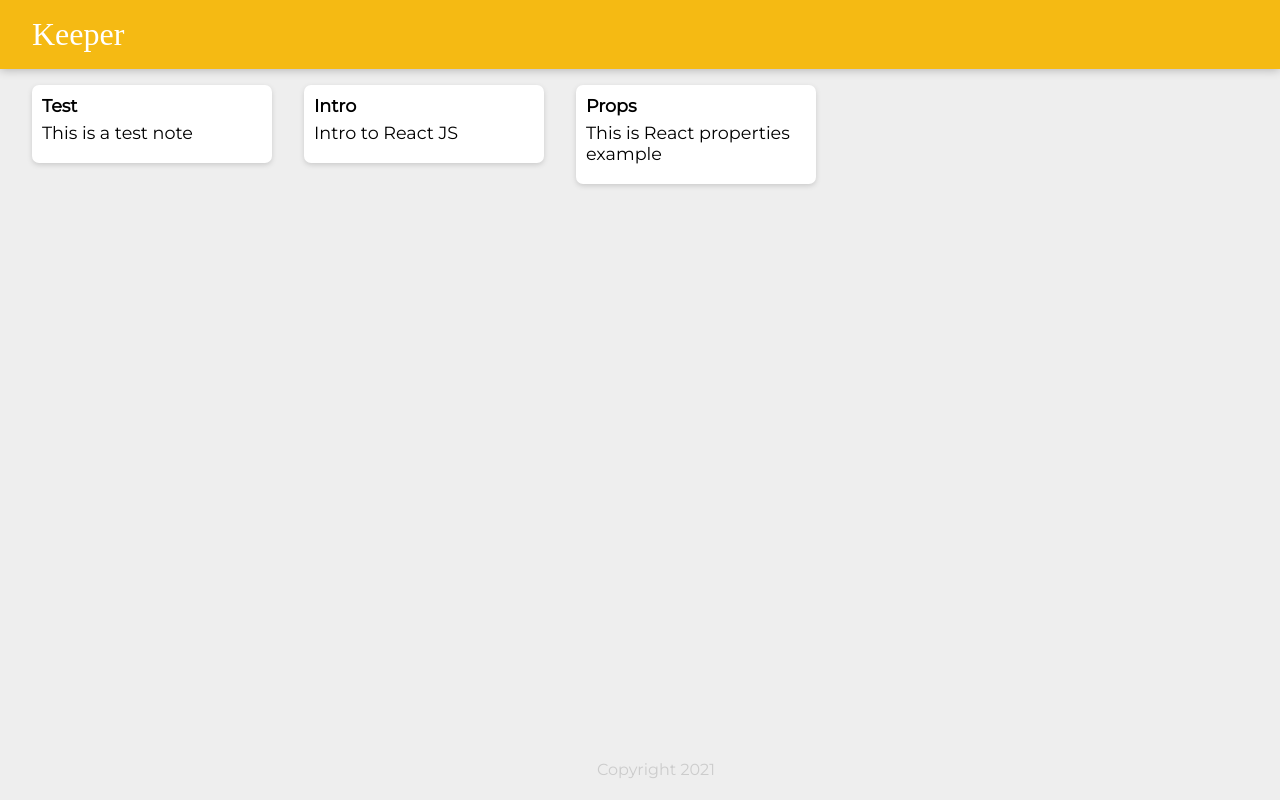
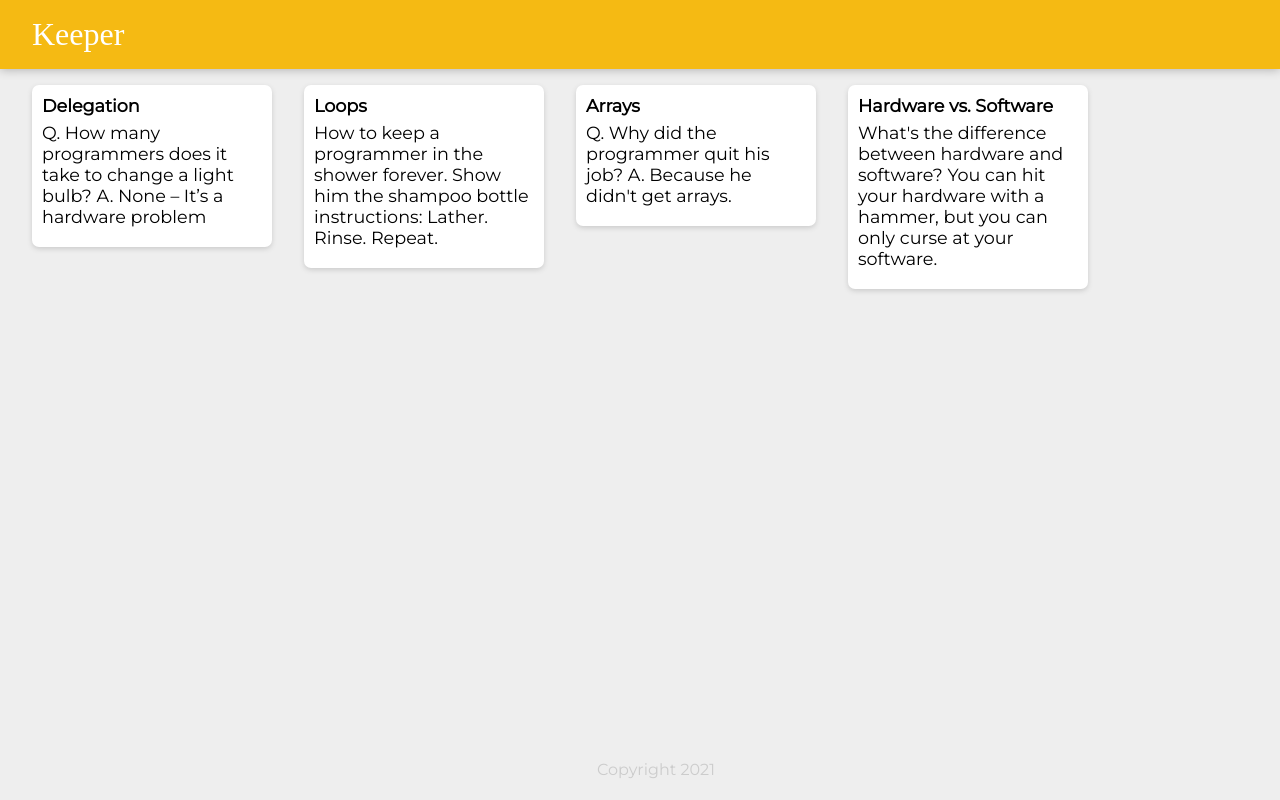
Before and after one commit to prabhuyadav/Notekeeper, a React (Create React App) app: page / in a window 1280 px wide. Built offline with nearby package versions, Linux system fonts and the light colour scheme; a web font is replaced by a local one.

Commit message:
Mapping Data to Components

```diff
--- a/src/components/App.jsx
+++ b/src/components/App.jsx
@@ -2,14 +2,16 @@
 import Header from "./Header";
 import Footer from "./Footer";
 import Note from "./Note";
+import notes from "../notes";
 
+const createNote = (item) => (
+  <Note key={item.key} noteTitle={item.title} noteBody={item.content} />
+);
 function App() {
   const htmlApp = (
     <div>
       <Header />
-      <Note noteTitle="Test" noteBody="This is a test note" />
-      <Note noteTitle="Intro" noteBody="Intro to React JS" />
-      <Note noteTitle="Props" noteBody="This is React properties example" />
+      {notes.map(createNote)}
       <Footer />
     </div>
   );
--- /dev/null
+++ b/src/notes.js
@@ -0,0 +1,28 @@
+const notes = [
+  {
+    key: 1,
+    title: "Delegation",
+    content:
+      "Q. How many programmers does it take to change a light bulb? A. None – It’s a hardware problem",
+  },
+  {
+    key: 2,
+    title: "Loops",
+    content:
+      "How to keep a programmer in the shower forever. Show him the shampoo bottle instructions: Lather. Rinse. Repeat.",
+  },
+  {
+    key: 3,
+    title: "Arrays",
+    content:
+      "Q. Why did the programmer quit his job? A. Because he didn't get arrays.",
+  },
+  {
+    key: 4,
+    title: "Hardware vs. Software",
+    content:
+      "What's the difference between hardware and software? You can hit your hardware with a hammer, but you can only curse at your software.",
+  },
+];
+
+export default notes;
```
Also changed, not shown: notes.txt.
